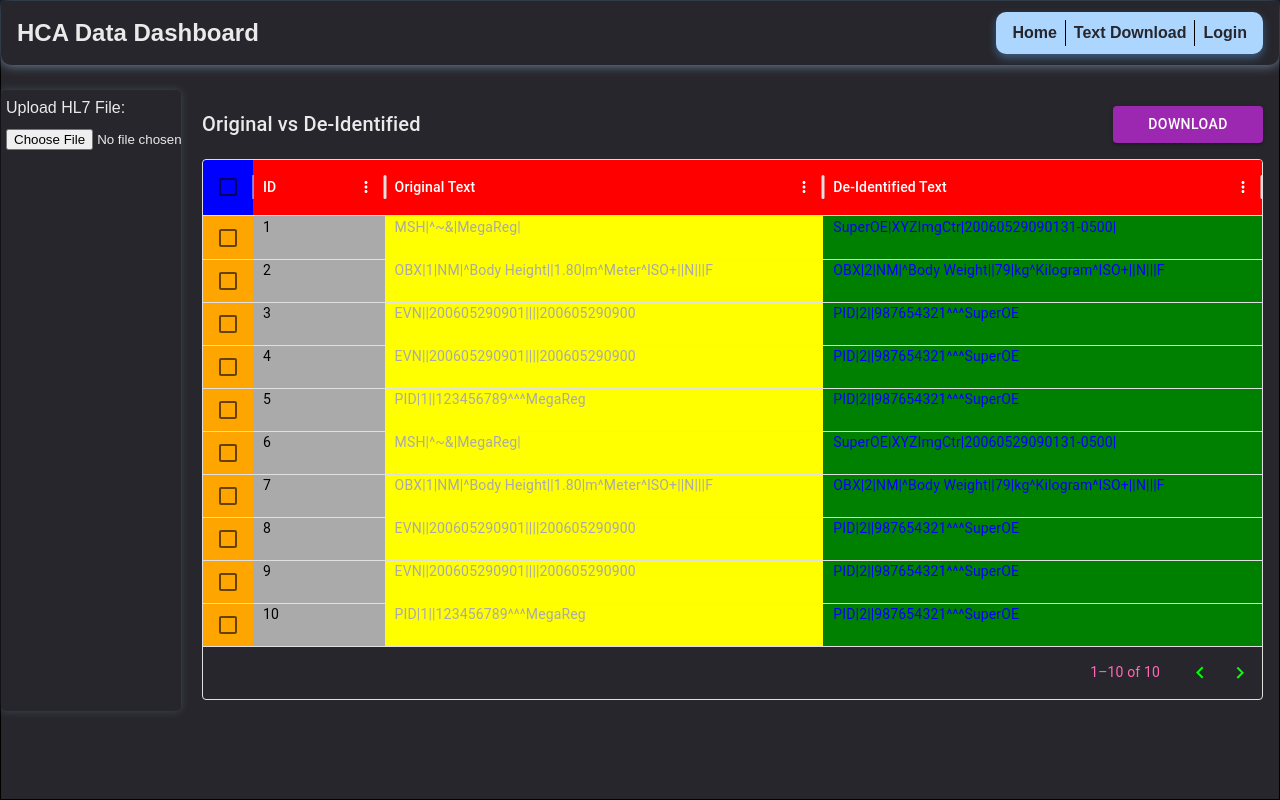
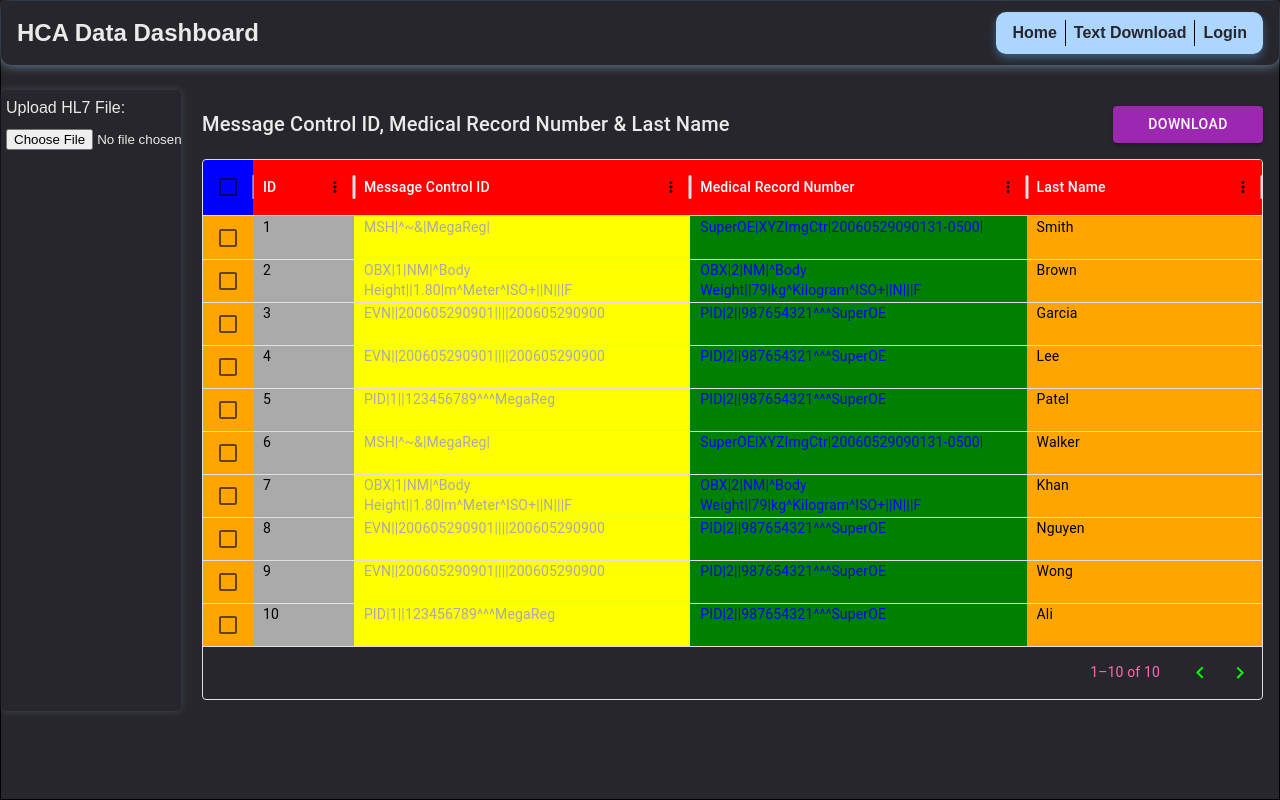
Before and after one commit to HCA-Healthcare-Viewer/frontend, a React (Vite) app in the folder hca_frontend--template/: page /textDownload in a window 1280 px wide. Built offline with nearby package versions, Linux system fonts and the light colour scheme.

Commit message:
adding textDownload changes

```diff
--- a/hca_frontend--template/src/components/message.jsx
+++ b/hca_frontend--template/src/components/message.jsx
@@ -37,6 +37,7 @@ function field(config) {
     };
 }
 
-export default function Message() {
+
+export default function Message(config) {
     // pass
 }
--- a/hca_frontend--template/src/pages/textDownload.jsx
+++ b/hca_frontend--template/src/pages/textDownload.jsx
@@ -9,48 +9,68 @@ import { makeStyles } from '@mui/styles';
 // Custom row/cell Color
 const useStyles = makeStyles({
     root: {
+        // CheckBox
         '& .MuiDataGrid-columnHeaderCheckbox': {
-            backgroundColor: '#0000FF',
-            color: '#FFFF00',
+            backgroundColor: '#0000FF',                 // Column Header Checkbox Background Color (Blue)
         },
         '& .MuiDataGrid-cellCheckbox': {
-            backgroundColor: '#FFA500',
+            backgroundColor: '#FFA500',                 // Cell Checkbox Background Color (Orange)
         },
         '& .MuiCheckbox-root.Mui-checked': {
-            color: '#FFFF00 !important',
+            color: '#FFFF00 !important',                // Clicked Checkbox Color (Yellow)
         },
+
+        // Header Columns:
         '& .custom-header': {
-            backgroundColor: '#FF0000',
-            color: '#FFFFFF',
+            backgroundColor: '#FF0000',                 // Header Background Color (Red)
+            color: '#FFFFFF',                           // Header Text Color (White)
         },
+
+        // Data Grid Cells:
         '& .MuiDataGrid-cell[data-field="id"]': {
-            backgroundColor: '#AAAAAA',
-            color: '#000000',
+            backgroundColor: '#AAAAAA',                 // ID Column Background Color (Gray)
+            color: '#000000',                           // ID Column Text Color (Black)
         },
-        '& .original-cell': {
-            backgroundColor: '#FFFF00',
-            color: '#AAAAAA',
+        '& .message-id-cell': {
+            backgroundColor: '#FFFF00',                 // Message Control ID Cell Background Color (Yellow)
+            color: '#AAAAAA',                           // Message Control ID Cell Text Color (Gray)
         },
-        '& .deid-cell': {
-            backgroundColor: '#008000',
-            color: '#0000FF',
+        '& .mrn-cell': {
+            backgroundColor: '#008000',                 // Medical Record Number Cell Background Color (Green)
+            color: '#0000FF',                           // Medical Record Number Cell Text Color (Blue)
         },
+        '& .last-name-cell': {
+            backgroundColor: '#FFA500',                 // Last Name Cell Background Color (Orange)
+            color: '#000000',                           // Last Name Cell Text Color (White)
+        },
+
+        // Sort Arrow Icon:
         '& .MuiDataGrid-sortIcon': {
-            color: '#FFFFFF',
+            color: '#000000',                           // Sort (Arrow) Icon Color (Black)
         },
+
+        // Menu Icon (Triple Dot):
         '& .MuiDataGrid-menuIconButton': {
-            color: '#FFFFFF',
+            color: '#000000',                           // Menu Icon Color (Black)
         },
+
+        // After Clicking the Checkbox (## Rows Selected):
         '& .MuiDataGrid-selectedRowCount': {
-            color: '#00FFFF',
+            color: '#00FFFF',                           // Selected Row Count Color (Cyan)
         },
+
+        // Pagination (# - ## of ##):
         '& .MuiTablePagination-displayedRows': {
-            color: '#FF69B4',
+            color: '#FF69B4',                           // Pagination Text Color (Pink)
         },
+
+        // Pagination Arrows (< >):
         '& .MuiTablePagination-actions button': {
-            color: '#00FF00',
+            color: '#00FF00',                           // Pagination Arrow Color (Green)
         },
     },
+
+    // Header CSS Styles (MATERIAL UI)
     header: {
         padding: '1rem',
         height: '8vh',
@@ -91,7 +111,7 @@ const useStyles = makeStyles({
     },
 });
 
-// Responsive Columns
+// Columns Header DataGrid (ID, Message Control ID, Medical Record Number, Last Name)
 const columns = [
     {
         field: 'id',
@@ -101,42 +121,47 @@ const columns = [
         headerClassName: 'custom-header',
     },
     {
-        field: 'originalTxt',
-        headerName: 'Original Text',
+        field: 'messageControlId',
+        headerName: 'Message Control ID',
         flex: 1,
         minWidth: 250,
         headerClassName: 'custom-header',
-        cellClassName: 'original-cell',
+        cellClassName: 'message-id-cell',
     },
     {
-        field: 'deIdentifiedTxt',
-        headerName: 'De-Identified Text',
+        field: 'medicalRecordNumber',
+        headerName: 'Medical Record Number',
         flex: 1,
         minWidth: 250,
         headerClassName: 'custom-header',
-        cellClassName: 'deid-cell',
+        cellClassName: 'mrn-cell',
+    },
+    {
+        field: 'lastName',
+        headerName: 'Last Name',
+        flex: 0.7,
+        minWidth: 150,
+        headerClassName: 'custom-header',
+        cellClassName: 'last-name-cell',
     },
 ];
 
-
-
-
+// Rows DataGrid (Cells) (ID, Message Control ID, Medical Record Number, Last Name)
 const rows = [
-    { id: 1, originalTxt: 'MSH|^~&|MegaReg|', deIdentifiedTxt: 'SuperOE|XYZImgCtr|20060529090131-0500|' },
-    { id: 2, originalTxt: 'OBX|1|NM|^Body Height||1.80|m^Meter^ISO+||N|||F', deIdentifiedTxt: 'OBX|2|NM|^Body Weight||79|kg^Kilogram^ISO+||N|||F' },
-    { id: 3, originalTxt: 'EVN||200605290901||||200605290900', deIdentifiedTxt: 'PID|2||987654321^^^SuperOE' },
-    { id: 4, originalTxt: 'EVN||200605290901||||200605290900', deIdentifiedTxt: 'PID|2||987654321^^^SuperOE' },
-    { id: 5, originalTxt: 'PID|1||123456789^^^MegaReg', deIdentifiedTxt: 'PID|2||987654321^^^SuperOE' },
-    { id: 6, originalTxt: 'MSH|^~&|MegaReg|', deIdentifiedTxt: 'SuperOE|XYZImgCtr|20060529090131-0500|' },
-    { id: 7, originalTxt: 'OBX|1|NM|^Body Height||1.80|m^Meter^ISO+||N|||F', deIdentifiedTxt: 'OBX|2|NM|^Body Weight||79|kg^Kilogram^ISO+||N|||F' },
-    { id: 8, originalTxt: 'EVN||200605290901||||200605290900', deIdentifiedTxt: 'PID|2||987654321^^^SuperOE' },
-    { id: 9, originalTxt: 'EVN||200605290901||||200605290900', deIdentifiedTxt: 'PID|2||987654321^^^SuperOE' },
-    { id: 10, originalTxt: 'PID|1||123456789^^^MegaReg', deIdentifiedTxt: 'PID|2||987654321^^^SuperOE' },
+    // Test Data (Comment and Uncomment to use)
+    { id: 1, messageControlId: 'MSH|^~&|MegaReg|', medicalRecordNumber: 'SuperOE|XYZImgCtr|20060529090131-0500|', lastName: 'Smith' },
+    { id: 2, messageControlId: 'OBX|1|NM|^Body Height||1.80|m^Meter^ISO+||N|||F', medicalRecordNumber: 'OBX|2|NM|^Body Weight||79|kg^Kilogram^ISO+||N|||F', lastName: 'Brown' },
+    { id: 3, messageControlId: 'EVN||200605290901||||200605290900', medicalRecordNumber: 'PID|2||987654321^^^SuperOE', lastName: 'Garcia' },
+    { id: 4, messageControlId: 'EVN||200605290901||||200605290900', medicalRecordNumber: 'PID|2||987654321^^^SuperOE', lastName: 'Lee' },
+    { id: 5, messageControlId: 'PID|1||123456789^^^MegaReg', medicalRecordNumber: 'PID|2||987654321^^^SuperOE', lastName: 'Patel' },
+    { id: 6, messageControlId: 'MSH|^~&|MegaReg|', medicalRecordNumber: 'SuperOE|XYZImgCtr|20060529090131-0500|', lastName: 'Walker' },
+    { id: 7, messageControlId: 'OBX|1|NM|^Body Height||1.80|m^Meter^ISO+||N|||F', medicalRecordNumber: 'OBX|2|NM|^Body Weight||79|kg^Kilogram^ISO+||N|||F', lastName: 'Khan' },
+    { id: 8, messageControlId: 'EVN||200605290901||||200605290900', medicalRecordNumber: 'PID|2||987654321^^^SuperOE', lastName: 'Nguyen' },
+    { id: 9, messageControlId: 'EVN||200605290901||||200605290900', medicalRecordNumber: 'PID|2||987654321^^^SuperOE', lastName: 'Wong' },
+    { id: 10, messageControlId: 'PID|1||123456789^^^MegaReg', medicalRecordNumber: 'PID|2||987654321^^^SuperOE', lastName: 'Ali' },
 ];
 
-
-
-
+// Main Component
 export default function TextDownload() {
     const classes = useStyles();
 
@@ -172,7 +197,9 @@ export default function TextDownload() {
                             mb: 2,
                         }}
                     >
-                        <Typography variant="h6">Original vs De-Identified</Typography>
+                        <Typography variant="h6">
+                            Message Control ID, Medical Record Number & Last Name
+                        </Typography>
                         <Button
                             variant="contained"
                             color="secondary"
```
